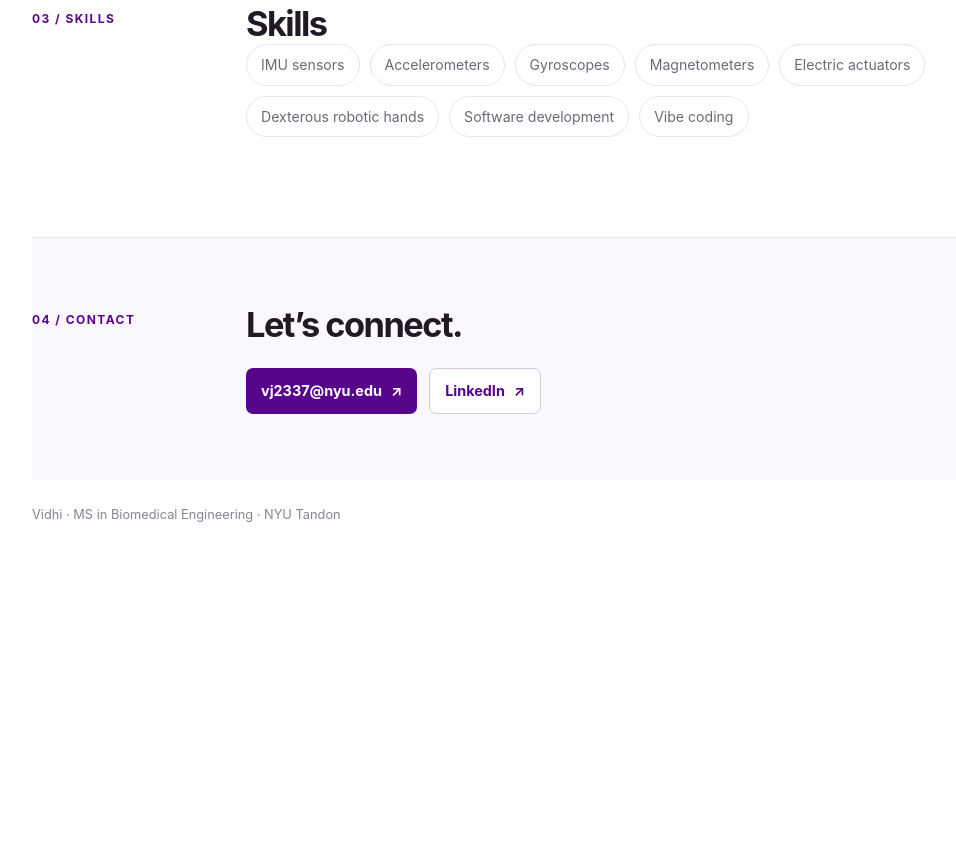
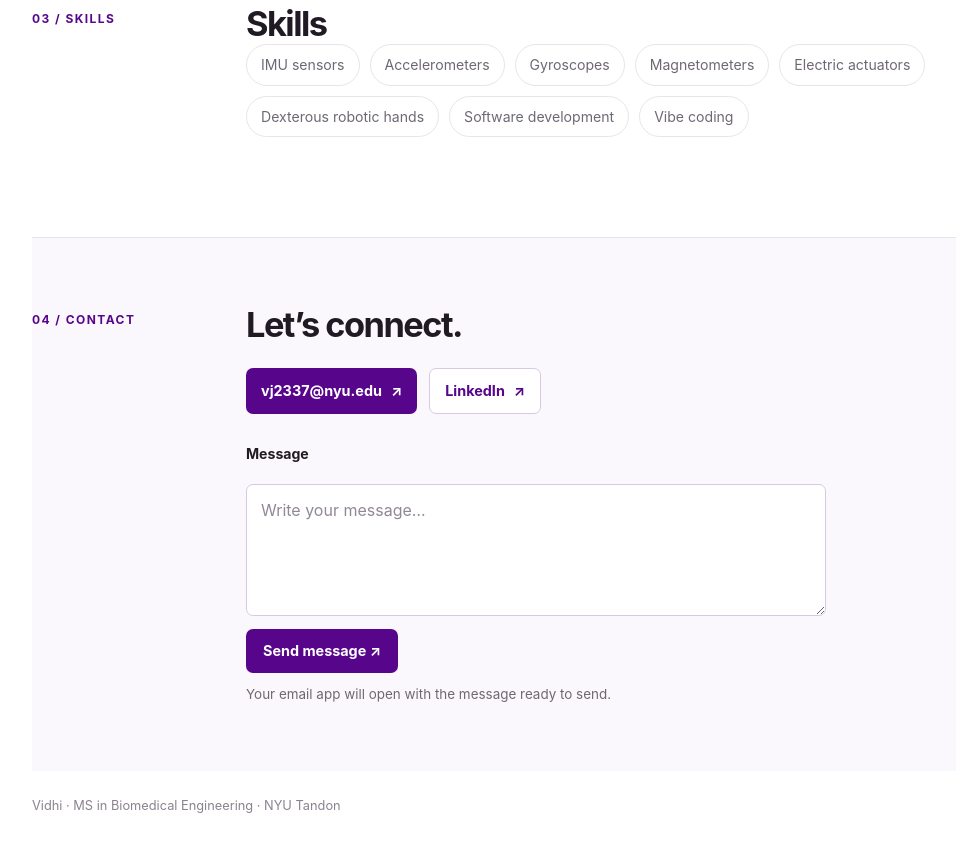
Before and after one commit to vidhiiijainn/vidhiiijainn.github.io, a plain HTML site: page index.html in a window 1280 px wide. Shown: the part 1379-2227 px from the top of the page, without its empty margins (118-1074 px from the left). Before the commit the page ends 1936 px from the top, so only its background shows below. Drawn offline with Linux system fonts and the light colour scheme.

Commit message:
Add contact form

```diff
--- a/index.html
+++ b/index.html
@@ -86,6 +86,13 @@
     .contact-link:hover, .contact-link:focus-visible { background: var(--purple-dark); transform: translateY(-1px); }
     .contact-link.secondary { border: 1px solid #d9c9e5; background: #fff; color: var(--purple); }
     .contact-link.secondary:hover, .contact-link.secondary:focus-visible { background: #f3edf8; }
+    .contact-form { display: grid; gap: 13px; max-width: 580px; margin-top: 28px; }
+    .contact-form label { color: var(--ink); font-size: .88rem; font-weight: 650; }
+    .contact-form textarea { display: block; width: 100%; min-height: 132px; margin-top: 6px; padding: 12px 14px; resize: vertical; border: 1px solid #d9c9e5; border-radius: 7px; background: #fff; color: var(--ink); font: inherit; }
+    .contact-form textarea::placeholder { color: #918897; }
+    .contact-form button { justify-self: start; padding: 10px 17px; border: 0; border-radius: 7px; background: var(--purple); color: #fff; font: inherit; font-size: .9rem; font-weight: 650; cursor: pointer; transition: background .18s ease, transform .18s ease; }
+    .contact-form button:hover { background: var(--purple-dark); transform: translateY(-1px); }
+    .contact-note { margin: -3px 0 0; color: var(--muted); font-size: .84rem; }
     footer { padding: 24px 0 32px; color: #8b838f; font-size: .8rem; }
     :focus-visible { outline: 3px solid #b989d9; outline-offset: 3px; }
     @media (max-width: 700px) {
@@ -205,11 +212,26 @@
               <a class="contact-link" href="mailto:vj2337@nyu.edu">vj2337@nyu.edu <span aria-hidden="true">↗</span></a>
               <a class="contact-link secondary" href="https://www.linkedin.com/in/vidhi-jain-312ab0239">LinkedIn <span aria-hidden="true">↗</span></a>
             </div>
+            <form class="contact-form" id="contact-form">
+              <label for="message">Message</label>
+              <textarea id="message" name="message" placeholder="Write your message…" required></textarea>
+              <button type="submit">Send message <span aria-hidden="true">↗</span></button>
+              <p class="contact-note">Your email app will open with the message ready to send.</p>
+            </form>
           </div>
         </div>
       </section>
     </main>
     <footer>Vidhi · MS in Biomedical Engineering · NYU Tandon</footer>
   </div>
+  <script>
+    document.getElementById("contact-form").addEventListener("submit", (event) => {
+      event.preventDefault();
+      const message = new FormData(event.currentTarget).get("message").trim();
+      const subject = encodeURIComponent("Message from Vidhi’s website");
+      const body = encodeURIComponent(message);
+      window.location.href = `mailto:vj2337@nyu.edu?subject=${subject}&body=${body}`;
+    });
+  </script>
 </body>
 </html>
```
